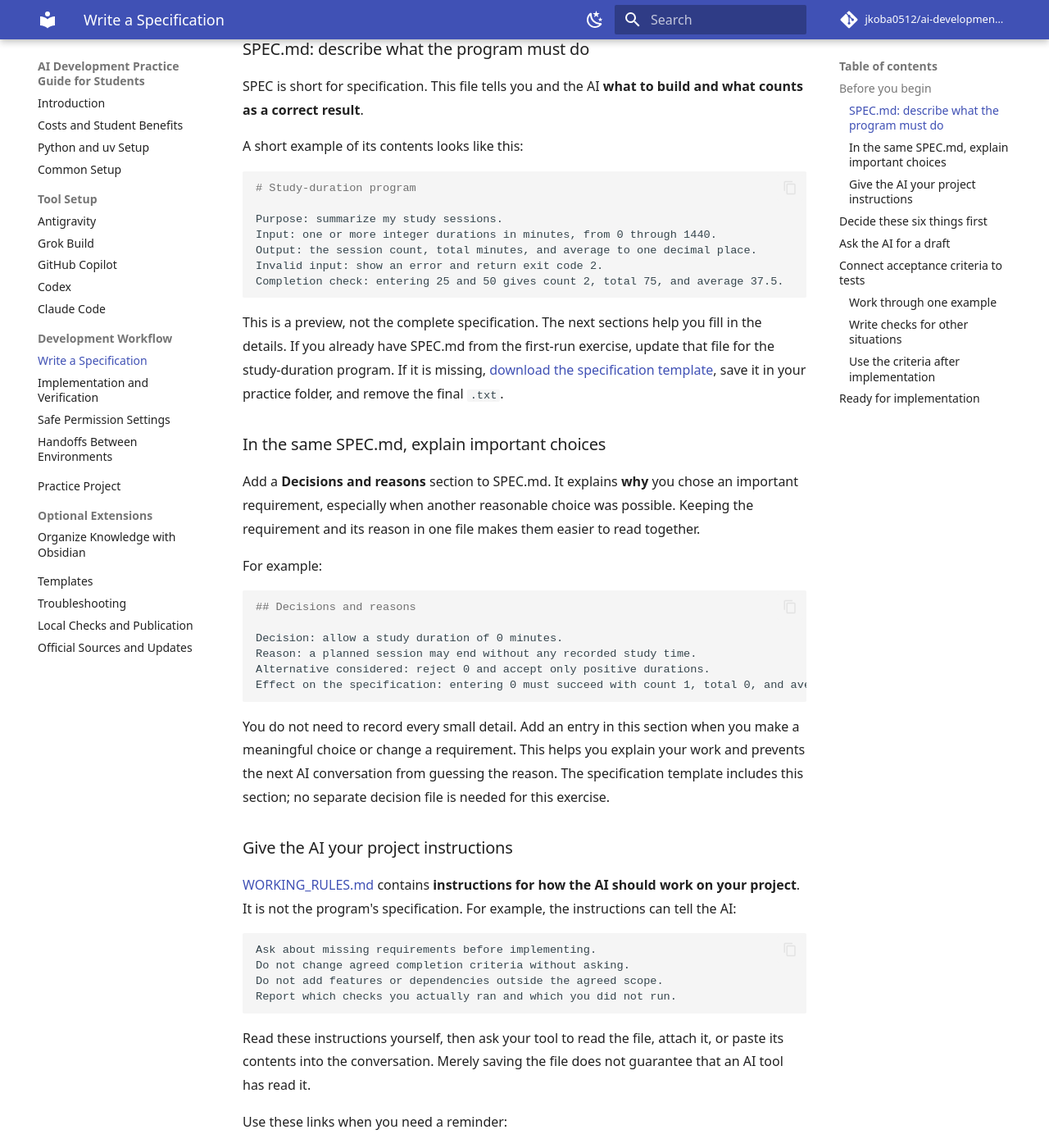
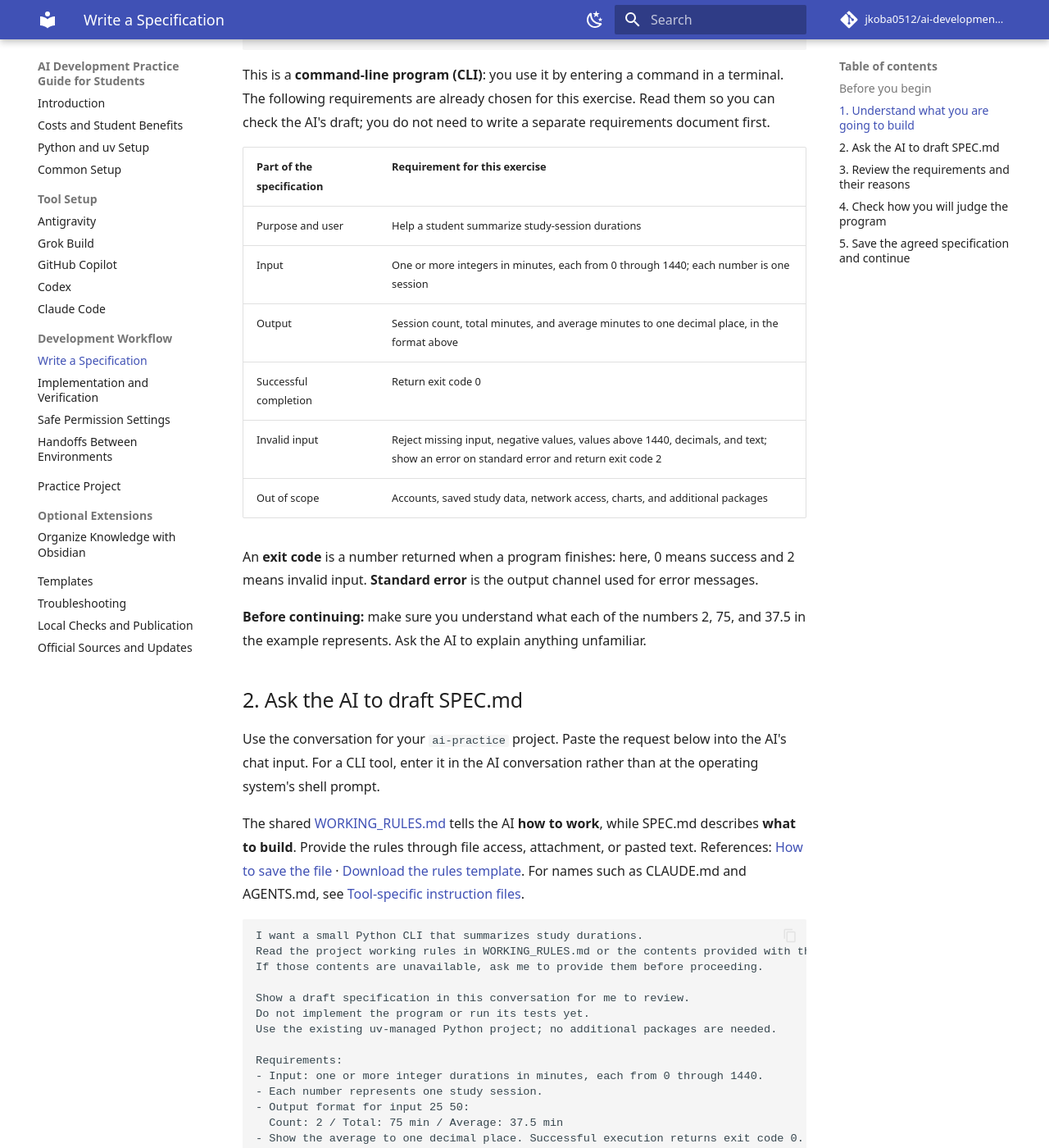
Before and after one commit to jkoba0512/ai-development-guide, an MkDocs documentation site: the page built from docs/workflow/specification.md, in a window 1280 px wide and 1400 px high, scrolled down 887 px. Shown: the whole window at 82% size. Built offline with MkDocs 1.6.1 and Material for MkDocs 9.7.7, drawn with Linux system fonts in a browser that asks for light colours; comment, search, counter and statistics services are not loaded; some of the changed text lies outside the part shown.

Commit message:
Guide specification writing through five clear student actions

````diff
--- a/docs/workflow/specification.md
+++ b/docs/workflow/specification.md
@@ -1,197 +1,153 @@
 # Write a Specification
 
-Before asking AI to write code, decide **what the program should do and how you will judge whether it works**. Write those decisions in SPEC.md. This document is your specification.
+**On this page, you and the AI will prepare SPEC.md for a small study-time program.** SPEC.md is the specification: it describes what to build, the reasons for important choices, and the results the program must produce.
 
-For example, “summarize my study time” leaves many questions unanswered: Are the numbers minutes or hours? Are decimals allowed? What happens if nothing is entered? If you leave these choices to the AI, it may build something different from what you intended.
-
-**Your task on this page:** prepare and review SPEC.md. You are not implementing the program or running its tests yet.
+You will follow this sequence: **understand the task → ask for a draft → review the requirements → check the acceptance criteria → save the agreed specification**. Implementation comes next.
 
 ## Before you begin
 
-Complete the [first-run checks](../setup.md#run-the-first-run-checks), then keep using the same practice folder and chosen tool.
+Complete the [first-run checks](../setup.md#run-the-first-run-checks), then keep using the same `ai-practice` folder and AI tool. The earlier `smoke.py` program only checked that you could create and run a Python file. This exercise starts a new program.
 
-In that earlier exercise, you created `smoke.py`, a tiny program that prints **Ready for AI development**. Its purpose was simply to confirm that you could create and run a Python file. Now you are starting a different task: designing the study-duration program.
+Open `ai-practice/SPEC.md` in your editor. It is a Markdown text document: you read and edit it, rather than run it as a program. If it is missing, [download the specification template](../assets/templates/SPEC.md.txt), save it in `ai-practice`, and remove the final `.txt`.
 
-Use **SPEC.md** for both the program's requirements and the reasons behind important choices. Save it directly in your practice folder (for example, `ai-practice/SPEC.md`). If you created it during Common Setup, open that existing file. The following sections show example contents and provide a template if the file is missing.
+Keep the existing file for now. After reviewing the new draft, you will replace its first-run description with the study-time specification.
 
-SPEC.md is an ordinary text document. The `.md` extension means Markdown: you can edit the contents as text and use headings and lists to organize them. Open it in your editor to read or edit it; you do not run it as a Python program or terminal command.
+<span id="decide-these-six-things-first"></span>
 
-### SPEC.md: describe what the program must do
+## 1. Understand what you are going to build
 
-SPEC is short for specification. This file tells you and the AI **what to build and what counts as a correct result**.
+Imagine that you studied for **25 minutes**, then **50 minutes**. You want a program that summarizes those two sessions:
 
-A short example of its contents looks like this:
-
-```markdown
-# Study-duration program
-
-Purpose: summarize my study sessions.
-Input: one or more integer durations in minutes, from 0 through 1440.
-Output: the session count, total minutes, and average to one decimal place.
-Invalid input: show an error and return exit code 2.
-Completion check: entering 25 and 50 gives count 2, total 75, and average 37.5.
+```text
+Input: 25 50
+Output: Count: 2 / Total: 75 min / Average: 37.5 min
 ```
 
-This is a preview, not the complete specification. The next sections help you fill in the details. If you already have SPEC.md from the first-run exercise, update that file for the study-duration program. If it is missing, [download the specification template](../assets/templates/SPEC.md.txt), save it in your practice folder, and remove the final `.txt`.
+This is a **command-line program (CLI)**: you use it by entering a command in a terminal. The following requirements are already chosen for this exercise. Read them so you can check the AI's draft; you do not need to write a separate requirements document first.
 
-### In the same SPEC.md, explain important choices
+| Part of the specification | Requirement for this exercise |
+| --- | --- |
+| Purpose and user | Help a student summarize study-session durations |
+| Input | One or more integers in minutes, each from 0 through 1440; each number is one session |
+| Output | Session count, total minutes, and average minutes to one decimal place, in the format above |
+| Successful completion | Return exit code 0 |
+| Invalid input | Reject missing input, negative values, values above 1440, decimals, and text; show an error on standard error and return exit code 2 |
+| Out of scope | Accounts, saved study data, network access, charts, and additional packages |
 
-Add a **Decisions and reasons** section to SPEC.md. It explains **why** you chose an important requirement, especially when another reasonable choice was possible. Keeping the requirement and its reason in one file makes them easier to read together.
+An **exit code** is a number returned when a program finishes: here, 0 means success and 2 means invalid input. **Standard error** is the output channel used for error messages.
 
-For example:
+**Before continuing:** make sure you understand what each of the numbers 2, 75, and 37.5 in the example represents. Ask the AI to explain anything unfamiliar.
 
-```markdown
-## Decisions and reasons
+<span id="ask-the-ai-for-a-draft"></span>
 
-Decision: allow a study duration of 0 minutes.
-Reason: a planned session may end without any recorded study time.
-Alternative considered: reject 0 and accept only positive durations.
-Effect on the specification: entering 0 must succeed with count 1, total 0, and average 0.0.
-```
+## 2. Ask the AI to draft SPEC.md
 
-You do not need to record every small detail. Add an entry in this section when you make a meaningful choice or change a requirement. This helps you explain your work and prevents the next AI conversation from guessing the reason. The specification template includes this section; no separate decision file is needed for this exercise.
+Use the conversation for your `ai-practice` project. Paste the request below into the AI's chat input. For a CLI tool, enter it in the AI conversation rather than at the operating system's shell prompt.
 
-### Give the AI your project instructions
-
-[WORKING_RULES.md](../templates.md#tool-independent-working-rules) contains **instructions for how the AI should work on your project**. It is not the program's specification. For example, the instructions can tell the AI:
-
-```text
-Ask about missing requirements before implementing.
-Do not change agreed completion criteria without asking.
-Do not add features or dependencies outside the agreed scope.
-Report which checks you actually ran and which you did not run.
-```
-
-Read these instructions yourself, then ask your tool to read the file, attach it, or paste its contents into the conversation. Merely saving the file does not guarantee that an AI tool has read it.
-
-Use these links when you need a reminder:
-
-- [What the working rules mean](../templates.md#tool-independent-working-rules): explains the purpose of the instructions and how to provide them to any tool.
-- [How to save the file in your project](../setup.md#prepare-your-records): shows when and where to create it.
-- [Download the working-rules template](../assets/templates/WORKING_RULES.md.txt): provides the actual text to save. Remove the final `.txt` from the downloaded filename.
-
-For the difference between the shared rules and automatically discovered files such as CLAUDE.md or AGENTS.md, see [Tool-specific instruction files](../templates.md#tool-specific-instruction-files). You do not need to create a tool-specific file for this exercise.
-
-**What to do now:** open SPEC.md in your editor, and make sure the AI has received the project instructions. Continue below to decide the new program's requirements. You will save the reviewed specification before asking for code.
-
-## Decide these six things first
-
-For this exercise, imagine that you studied for 25 minutes and then 50 minutes. You want to enter those durations and see how many sessions you recorded, their total duration, and their average.
-
-We will make a small **command-line program (CLI)**: a program you run by typing a command in a terminal.
-
-Read the example decisions below. They are choices for this exercise, not universal rules for all programs.
-
-| Question you must answer | Decision for this exercise |
-| --- | --- |
-| Purpose: what problem are we solving? | Summarize the durations of study sessions |
-| User and operation: who uses it, and how? | A student enters durations in minutes in a terminal |
-| Input: what values are allowed? | One or more integers from 0 through 1440; each number is one session |
-| Output: what should be shown? | Session count, total minutes, and average minutes to one decimal place |
-| Invalid input: what should happen if a value is not allowed? | Show an error on standard error and finish with exit code 2 |
-| Out of scope: what are we deliberately leaving out? | Accounts, file storage, network access, charts, and additional packages |
-
-An **exit code** is a number a program returns when it finishes. In this exercise, 0 means success and 2 means invalid input. **Standard error** is the output channel used for error messages.
-
-For example, allowing 0 means a session with no recorded study time is valid. Allowing 1440 sets the maximum duration of one session to one day. You could make different choices in another project, but you must state them before implementation.
-
-**What to do now:** put these decisions into the corresponding sections of SPEC.md. If a choice is unclear, write it under Open decisions instead of leaving it for the AI to guess.
-
-## Ask the AI for a draft
-
-Open your chosen tool's conversation for the practice folder. Paste the following request into its chat input. For a CLI tool, enter it in the AI conversation, not at the operating system's shell prompt.
-
-Project instructions for the AI: [What the working rules mean](../templates.md#tool-independent-working-rules) · [How to save the file](../setup.md#prepare-your-records) · [Download the rules template](../assets/templates/WORKING_RULES.md.txt).
+The shared [WORKING_RULES.md](../templates.md#tool-independent-working-rules) tells the AI **how to work**, while SPEC.md describes **what to build**. Provide the rules through file access, attachment, or pasted text. References: [How to save the file](../setup.md#prepare-your-records) · [Download the rules template](../assets/templates/WORKING_RULES.md.txt). For names such as CLAUDE.md and AGENTS.md, see [Tool-specific instruction files](../templates.md#tool-specific-instruction-files).
 
 ```text
 I want a small Python CLI that summarizes study durations.
 Read the project working rules in WORKING_RULES.md or the contents provided with this request.
 If those contents are unavailable, ask me to provide them before proceeding.
 
-Draft SPEC.md without implementing the program.
-Use the existing uv-managed Python project; no dependency additions are needed.
-For this exercise:
-- Input is one or more integer durations in minutes, each from 0 through 1440.
-- Output is the session count, total minutes, and average minutes to one decimal place.
-- Successful execution returns exit code 0.
+Show a draft specification in this conversation for me to review.
+Do not implement the program or run its tests yet.
+Use the existing uv-managed Python project; no additional packages are needed.
+
+Requirements:
+- Input: one or more integer durations in minutes, each from 0 through 1440.
+- Each number represents one study session.
+- Output format for input 25 50:
+  Count: 2 / Total: 75 min / Average: 37.5 min
+- Show the average to one decimal place. Successful execution returns exit code 0.
 - Missing input, negatives, values above 1440, decimals, and text are invalid.
 - Invalid input produces an error on standard error and exit code 2.
-- No external APIs, persistent storage, or additional packages are needed.
+- No accounts, persistent storage, network access, charts, or additional packages.
 
-Include purpose, inputs, outputs, invalid-input behavior, exclusions,
-and acceptance criteria with concrete inputs, expected results, and verification methods.
-Include a Decisions and reasons section in SPEC.md for important choices,
-their reasons, alternatives considered, and affected acceptance criteria.
-List any remaining unclear points as questions or open decisions.
+Organize the draft into purpose and users, inputs, outputs, invalid-input behavior,
+out of scope, acceptance criteria, decisions and reasons, and open decisions.
+For acceptance criteria, include concrete inputs, expected results, and verification methods.
+Keep important choices and their reasons in the same document.
+Ask about unclear points instead of silently choosing an answer.
+Label proposed reasons for my review; do not present them as decisions I already made.
+Wait for my review before saving the agreed draft to SPEC.md.
 ```
 
-The working rules can be read from a local file, attached, or pasted into the conversation. No product-specific instruction file or automatic loading is required.
+**You should now have:** a draft shown in the conversation. Read it before asking for code.
 
-Read the AI's draft yourself. Check it against the decisions above. If it adds login, storage, charts, or a paid API, ask it to remove those additions. If it asks a question, answer it or record it as an open decision.
+## 3. Review the requirements and their reasons
 
-If the tool cannot save files, copy the reviewed draft into SPEC.md yourself. **An AI response in a conversation is not the saved specification until you put it in the project file.**
+Compare the draft with the requirements in step 1. Check that it uses minutes, accepts only the specified integers, gives the required output, and handles invalid inputs. Ask the AI to correct additions such as login or a database.
 
-## Connect acceptance criteria to tests
+Also review **Decisions and reasons** in the same draft. This section explains why an important requirement was chosen. For example:
 
-An **acceptance criterion** is a condition the program must satisfy before you call the work complete. “The program works” is too vague. “Entering 25 and 50 produces count 2, total 75, and average 37.5” is something you can actually check.
+```markdown
+## Decisions and reasons
 
-**AC** stands for acceptance criterion. AC-01 and AC-02 are labels that let you refer to a condition in the specification, a test, or a verification record.
+Decision: allow 0 minutes.
+Reason: a planned session may end without any recorded study time.
+Alternative considered: accept only positive durations.
+Affected criterion: AC-02 — entering 0 must succeed.
+```
 
-### Work through one example
+This is a possible reason for the exercise's choice. Accept it only if it matches your intention, or ask for it to be changed. Keep the requirement and its reason together in SPEC.md.
 
-For the input 25 and 50, calculate the expected result yourself:
+If the AI asks a question, answer it. Resolve questions that affect implementation; put genuinely deferred questions under **Open decisions** with a next action. If there are none, write “None.”
 
-1. There are two numbers, so the session count is **2**.
-2. Add them: 25 + 50 = **75 minutes**.
-3. Divide the total by the count: 75 / 2 = **37.5 minutes**.
+**You should now have:** a draft whose requirements and important reasons you can explain in your own words.
 
-You now know what a correct implementation must produce, even though the program does not exist yet. Save this as AC-01 in SPEC.md.
+<span id="connect-acceptance-criteria-to-tests"></span>
 
-Later, a test will run the program with these inputs and compare its actual output with that expected result. The **criterion states what must be true**; the **test checks whether it is true**.
+## 4. Check how you will judge the program
 
-### Write checks for other situations
+An **acceptance criterion** is a condition the program must satisfy before the work is complete. **AC** is short for acceptance criterion; AC-01 and AC-02 are labels you can refer to later in tests or discussions.
 
-A program can work with 25 and 50 but still fail on an empty input or a boundary value. Add checks for those situations too.
+Start with the expected result for 25 and 50. Calculate it before any code exists:
 
-| ID | Input or behavior to check | Expected result | How to verify it after implementation |
+1. Two durations mean a session count of **2**.
+2. 25 + 50 gives **75 minutes** in total.
+3. 75 / 2 gives an average of **37.5 minutes**.
+
+An automated test will later compare the program's actual output with this expectation. **The specification defines the correct result; the test checks it.**
+
+Ask the AI to make sure the draft's Acceptance criteria section covers this table:
+
+| ID | Input or behavior to check | Expected result | Verification after implementation |
 | --- | --- | --- | --- |
 | AC-01 | Enter 25 and 50 | Count 2, total 75, average 37.5; exit code 0 | Run the CLI and compare the output; include an automated test |
-| AC-02 | Enter 0 | Count 1, total 0, average 0.0; exit code 0 | Check the minimum allowed value manually or with a test |
-| AC-03 | Enter 1440 | Count 1, total 1440, average 1440.0; exit code 0 | Check the maximum allowed value manually or with a test |
-| AC-04 | Try each separately: no input, -1, 1441, 1.5, and abc | Error on standard error and exit code 2 for each case | Run each invalid input separately; include tests for each |
-| AC-05 | Run the program normally | No application data files created, no network access, and no additional package dependencies | Review the code and dependencies; inspect the folder before and after running |
+| AC-02 | Enter 0 | Count 1, total 0, average 0.0; exit code 0 | Test the minimum allowed value |
+| AC-03 | Enter 1440 | Count 1, total 1440, average 1440.0; exit code 0 | Test the maximum allowed value |
+| AC-04 | Try each separately: no input, -1, 1441, 1.5, and abc | Error on standard error and exit code 2 for each case | Include a test for each invalid input |
+| AC-05 | Run the program normally | No application data files created, no network access, and no additional package dependencies | Review code and dependencies; inspect the folder before and after running |
 
-AC-02 and AC-03 are **boundary checks**: they test the ends of the allowed range. AC-04 checks that the program rejects invalid inputs instead of silently using them. AC-05 concerns the program's behavior after [uv environment preparation](../python-uv.md), not the environment files or downloads created during setup. AC-05 checks the scope of the implementation; a correct numeric answer alone does not establish that it avoids storage or networking.
+AC-02 and AC-03 are **boundary checks**, covering the ends of the permitted range. AC-05 concerns the program itself after [uv environment setup](../python-uv.md). Files and downloads created while preparing the environment are separate. Passing calculation tests alone does not establish that a program avoids storage or network access.
 
-**What to do now:** add this table to the Acceptance criteria section of SPEC.md. You are planning the checks, not claiming that they have passed.
+**You should now have:** concrete completion checks in the draft. These are planned checks, not passed test results.
 
-### Use the criteria after implementation
+<span id="ready-for-implementation"></span>
 
-After the program is implemented, you will use AC-01 like this:
+## 5. Save the agreed specification and continue
+
+After reviewing the draft, ask the AI:
 
 ```text
-Input: 25 50
-Expected output: Count: 2 / Total: 75 min / Average: 37.5 min
-Expected exit code: 0
+Save the specification we reviewed to SPEC.md in the practice folder,
+replacing the earlier first-run description.
+Keep the requirements, acceptance criteria, decisions and reasons,
+and any open decisions together in that file.
+Do not implement the program yet.
 ```
 
-Ask the AI to run the program, compare actual results with these expectations, and display a summary of AC-01 and the other criteria in the conversation. Review which criteria passed, failed, or were not run. Related checks can share one short summary; full logs are unnecessary. Save it only if you request or agree to a record. If the AI cannot execute commands, run them yourself and give it the results to summarize. The [Practice project](../practice.md#3-run-normal-and-invalid-input-cases) gives the execution commands.
+If your tool cannot save files, copy the reviewed draft into `ai-practice/SPEC.md` yourself. Open the saved file and check that it contains the agreed version.
 
-An automated test performs a comparison for you; it does not decide what the correct answer should be. For AC-05, review is also necessary: a passing calculation test does not prove that no network access occurs.
+Before continuing, confirm:
 
-For example, if generated code prints an average of 75 for 25 and 50, do not change AC-01 to expect 75 just to make the test pass. The calculation above shows that the implementation needs correction.
+- [ ] SPEC.md is saved in the practice folder.
+- [ ] You can explain the inputs, output, invalid-input behavior, and important choices.
+- [ ] AC-01 through AC-05 describe expected results and ways to check them.
+- [ ] Questions affecting implementation are resolved.
 
-If you intentionally change a requirement, update the requirement and its reason together in SPEC.md first. Then update the corresponding tests.
+**Next:** follow [Implementation and verification](implementation.md). The AI will write code, run checks, and display actual results for you to review. If you want to keep those results, ask it to save a summary.
 
-## Ready for implementation
-
-Before moving on, check that:
-
-- [ ] SPEC.md is saved in the practice folder, not only in the conversation.
-- [ ] You can explain the permitted inputs, expected output, and invalid-input behavior.
-- [ ] Each acceptance criterion has a concrete expected result and a verification method.
-- [ ] You understand why 25 and 50 should produce an average of 37.5.
-- [ ] Questions affecting implementation are resolved; deferred questions have an owner and next action.
-- [ ] You have not marked planned checks as passed.
-
-Your deliverable from this page is **the reviewed SPEC.md, including acceptance criteria and important decisions with their reasons**. Next, follow [Implementation and verification](implementation.md) to ask the AI to write code and perform the planned checks.
+If a later test fails, compare the code with the agreed specification. For example, an average of 75 for inputs 25 and 50 indicates an implementation problem. If you intentionally change a requirement, update that requirement and its reason in SPEC.md before changing the tests.
````
Also changed, not shown: VALIDATION.md (+8 -0 lines).
